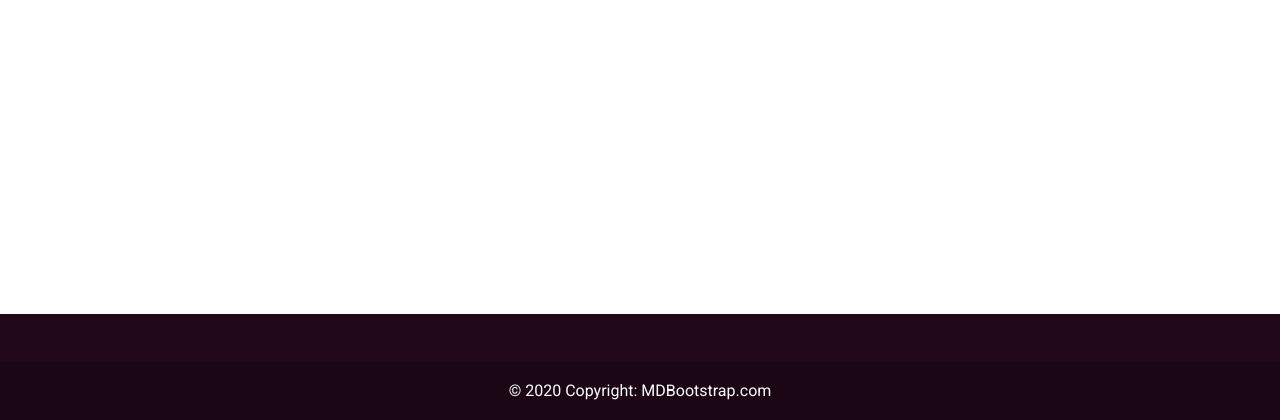
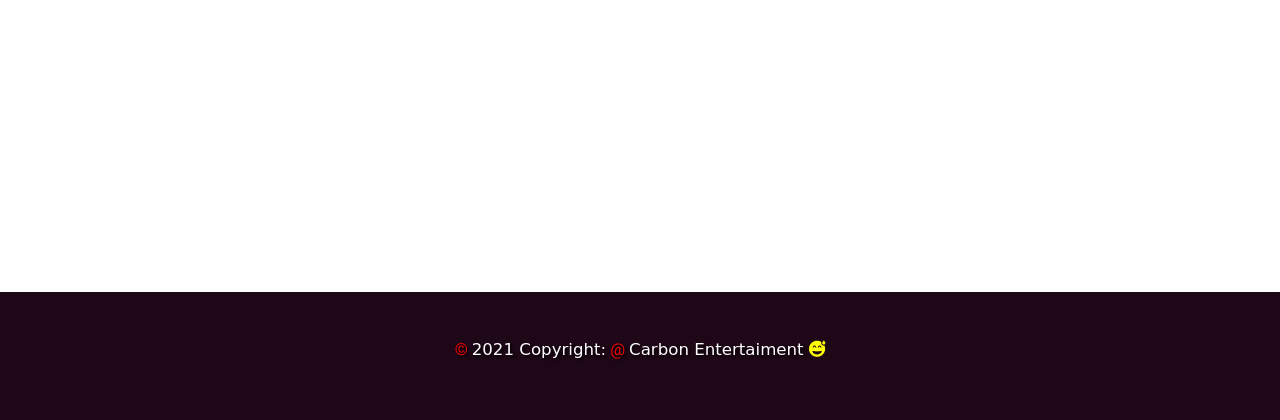
Before and after one commit to eude313/goal, a Flask app: page /blogs in a window 1280 px wide. Shown: the part 380-800 px from the top of the page. Run offline with Flask 2, Linux system fonts and the light colour scheme; some libraries are stand-ins or nearby versions; some web fonts are replaced.

Commit message:
add initial changes

```diff
--- a/webapp/templates/footer.html
+++ b/webapp/templates/footer.html
@@ -2,14 +2,12 @@
 
 {% block footer %}
 <footer class="text-center text-white fixed-bottom" style="background-color: #21081a;">
-  <!-- Grid container -->
-  <div class="container p-4"></div>
-  <!-- Grid container -->
+
 
   <!-- Copyright -->
-  <div class="text-center p-3" style="background-color: rgba(0, 0, 0, 0.2);">
-    © 2020 Copyright:
-    <a class="text-white" href="https://mdbootstrap.com/">MDBootstrap.com</a>
+  <div class="text-center" style="padding-top: 2.8rem; height:16vh; background-color: rgba(0, 0, 0, 0.1);">
+    <span style="color: rgba(255, 0, 0, 0.924); text-shadow: 2px 2px 3px black; font-size: 1.3vw;">©</span>  <span style="font-family: 'Merienda', cursive; text-shadow: 2px 2px 3px black; font-size: 1.3vw;"> 2021 Copyright:</span>
+    <a class="text-white" href="https://mdbootstrap.com/"> <span style="color: rgba(255, 0, 0, 0.924); text-shadow: 2px 2px 3px black; font-size: 1.3vw;"> @</span> <span style="font-family: 'Kaushan Script', cursive; text-shadow: 2px 2px 3px black; font-size: 1.3vw;"> Carbon Entertaiment </span> <i class="fas fa-grin-beam-sweat" style="color: yellow; font-size: 1.3vw;"></i></a>
   </div>
   <!-- Copyright -->
 </footer>
```
